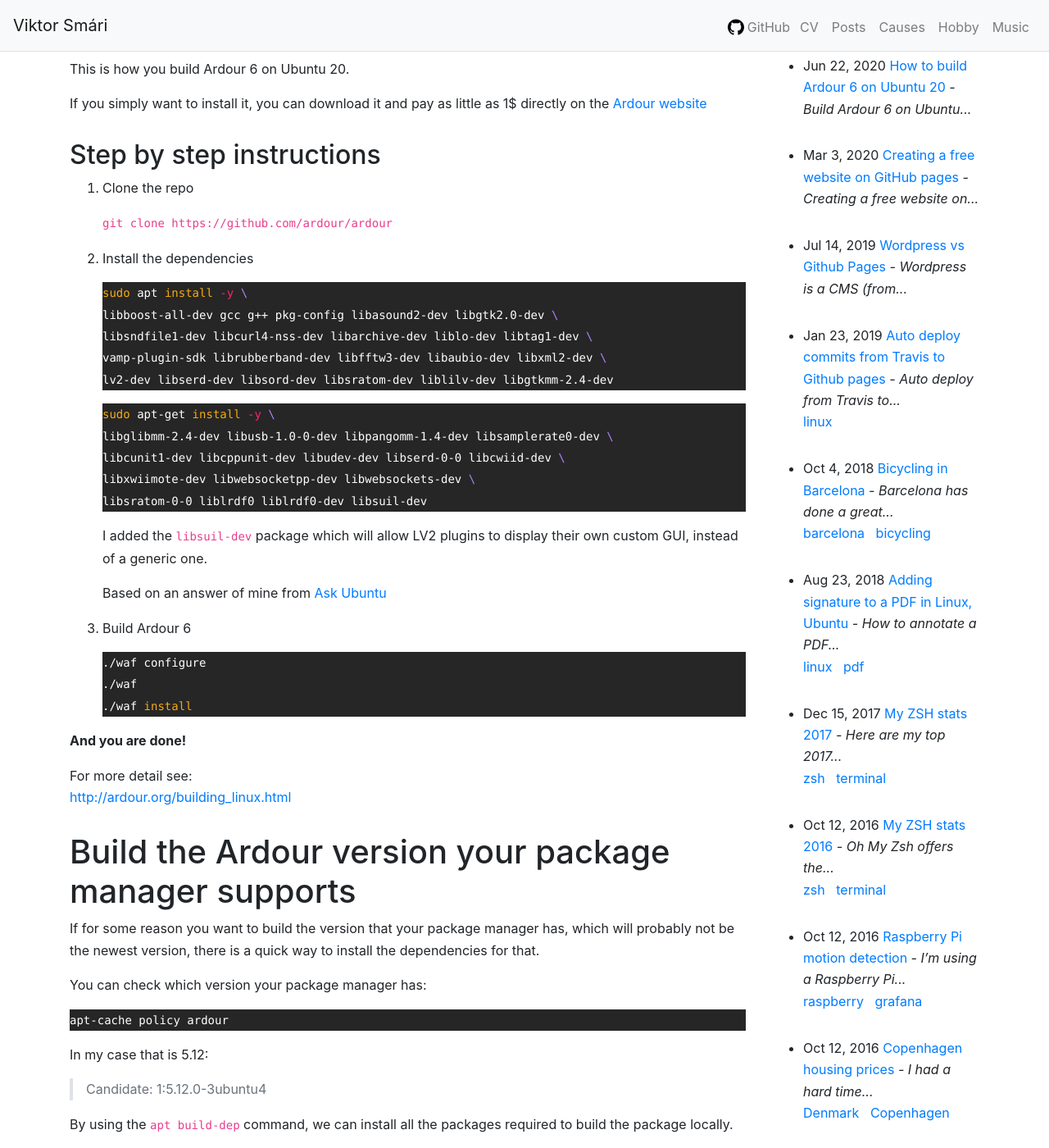
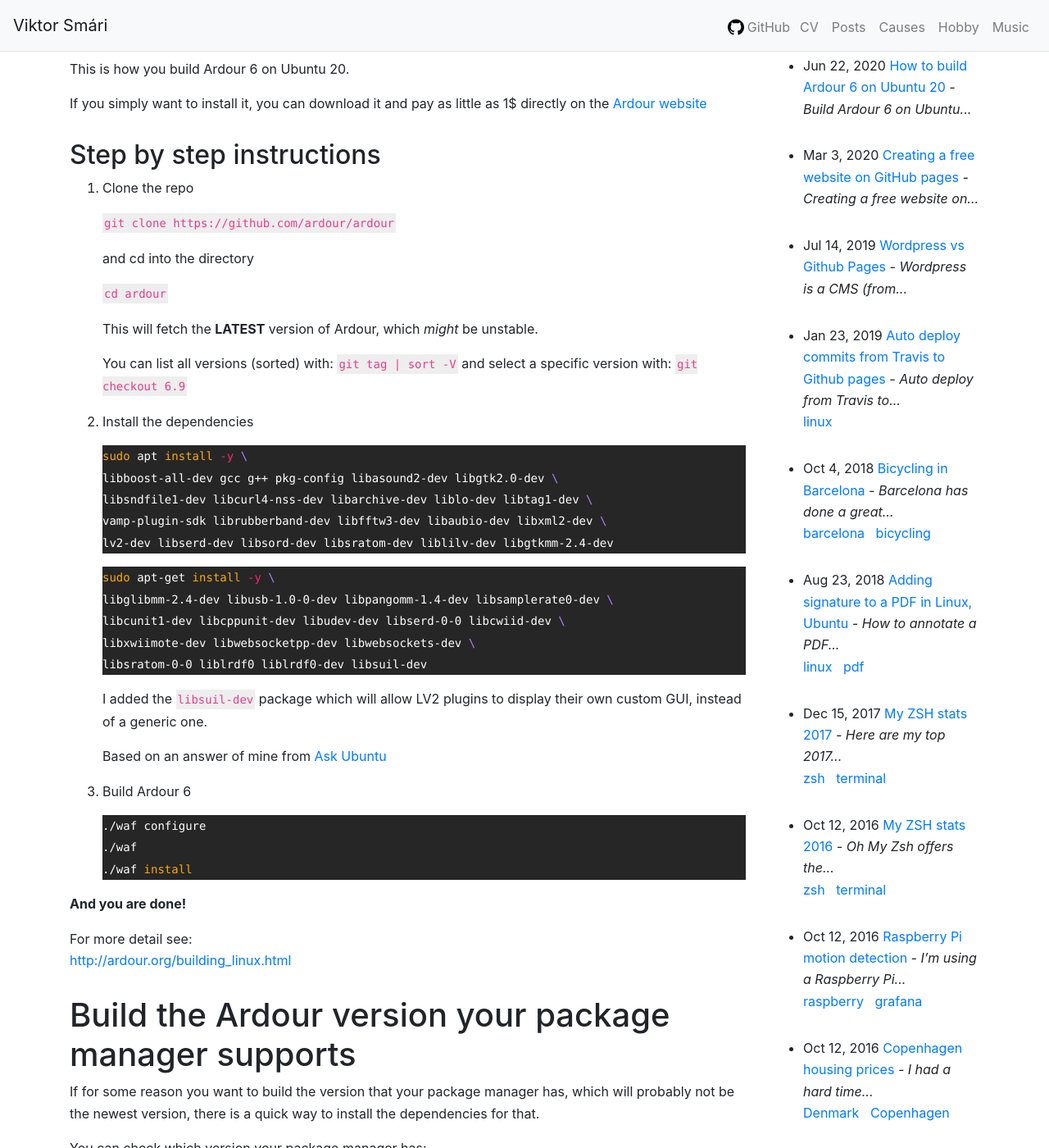
Before and after one commit to viktorsmari/viktorsmari.github.io, a Jekyll site: the page built from _posts/2020-06-22-build-ardour6-on-ubuntu20.md, in a window 1280 px wide and 1400 px high, scrolled down 239 px. Shown: the whole window at 82% size. Built offline with Jekyll 4.4.1, drawn with Linux system fonts in a browser that asks for light colours; comment, search, counter and statistics services are not loaded.

Commit message:
Ardour blog: specify git version

```diff
--- a/_posts/2020-06-22-build-ardour6-on-ubuntu20.md
+++ b/_posts/2020-06-22-build-ardour6-on-ubuntu20.md
@@ -17,6 +17,14 @@
 1. Clone the repo
 
    `git clone https://github.com/ardour/ardour`
+
+   and cd into the directory
+
+   `cd ardour`
+
+   This will fetch the **LATEST** version of Ardour, which *might* be unstable.
+
+   You can list all versions (sorted) with: `git tag | sort -V` and select a specific version with: `git checkout 6.9`
 
 2. Install the dependencies
 
--- a/assets/syntax.css
+++ b/assets/syntax.css
@@ -1,3 +1,7 @@
+.language-plaintext {
+  background: #eee;
+  padding: 4px 2px;
+}
 .highlight table td { padding: 5px; }
 .highlight table pre { margin: 0; }
 .highlight .gh {
```
